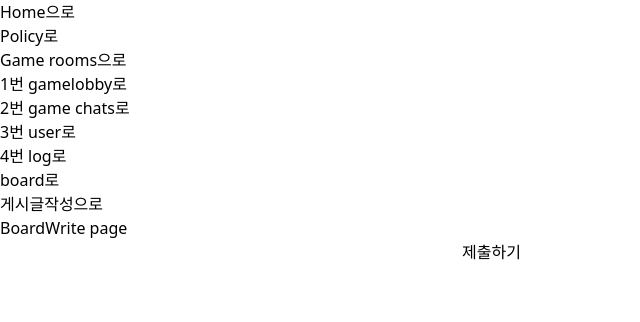
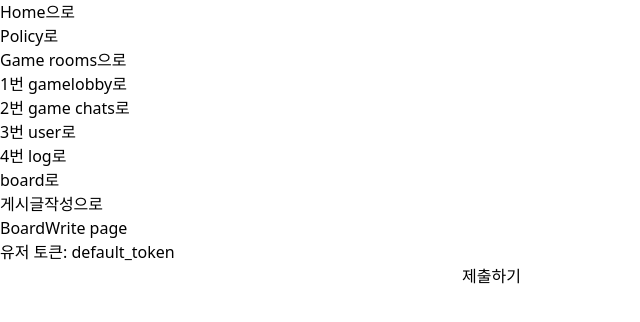
Before and after one commit to reasonyi/UndAIed, a React (Vite) app in the folder FE/: page /write in a window 1280 px wide. Shown: the top 322 px of the page, without its empty margins (0-640 px from the left). Built offline with nearby package versions, Linux system fonts and the light colour scheme.

Commit message:
feat: recoil 적용

```diff
--- a/FE/package.json
+++ b/FE/package.json
@@ -14,7 +14,8 @@
     "react-dom": "^18.3.1",
     "react-hook-form": "^7.54.2",
     "react-router": "^7.1.3",
-    "react-router-dom": "^7.1.3"
+    "react-router-dom": "^7.1.3",
+    "recoil": "^0.7.7"
   },
   "devDependencies": {
     "@eslint/js": "^9.17.0",
--- a/FE/src/main.tsx
+++ b/FE/src/main.tsx
@@ -3,9 +3,12 @@ import { createRoot } from 'react-dom/client'
 import './index.css'
 import { RouterProvider } from 'react-router-dom'
 import router from './routes/routes'
+import { RecoilRoot } from 'recoil'
 
 createRoot(document.getElementById('root')!).render(
   <StrictMode>
-    <RouterProvider router={router} />
+    <RecoilRoot>
+      <RouterProvider router={router} />
+    </RecoilRoot>
   </StrictMode>,
 )
--- a/FE/src/pages/BoardWrite.tsx
+++ b/FE/src/pages/BoardWrite.tsx
@@ -1,4 +1,6 @@
 import {useForm} from "react-hook-form";
+import { useRecoilValue } from "recoil";
+import { userState } from "../store/userState";
 
 interface IForm {
     title: string;
@@ -9,8 +11,9 @@ function BoardWrite(){
     //user정보 가져오기
     //register는 첫번째 인자를 자동으로 html의 name로 할당하고, 이를 트리거한다.
     const {register, watch, handleSubmit, formState :{errors}} = useForm<IForm>();
+    console.log(watch())
 
-    console.log(watch())
+    const userInfo = useRecoilValue(userState)
 
     const boardSubmit = (data:any) => {
         console.log(data);
@@ -19,6 +22,7 @@ function BoardWrite(){
     return (
         <>
             <h1>BoardWrite page</h1>
+            <h1>유저 토큰: {userInfo.token}</h1>
             <form onSubmit={handleSubmit(boardSubmit)}>
                 <input type="text"
                     {...register("title",
--- /dev/null
+++ b/FE/src/store/userState.ts
@@ -0,0 +1,11 @@
+import { atom } from 'recoil';
+import { IUser } from '../types/User';
+
+export const userState = atom<IUser>({
+    key: 'userState',
+    default: {
+        id: null,
+        username: '',
+        token: 'default_token',
+    },
+})
--- /dev/null
+++ b/FE/src/types/User.ts
@@ -0,0 +1,5 @@
+export interface IUser {
+    id: string | null;
+    username: string;
+    token: string;
+}
```
Also changed, not shown: 1 other file (tests, documents, lock files or other folders).
